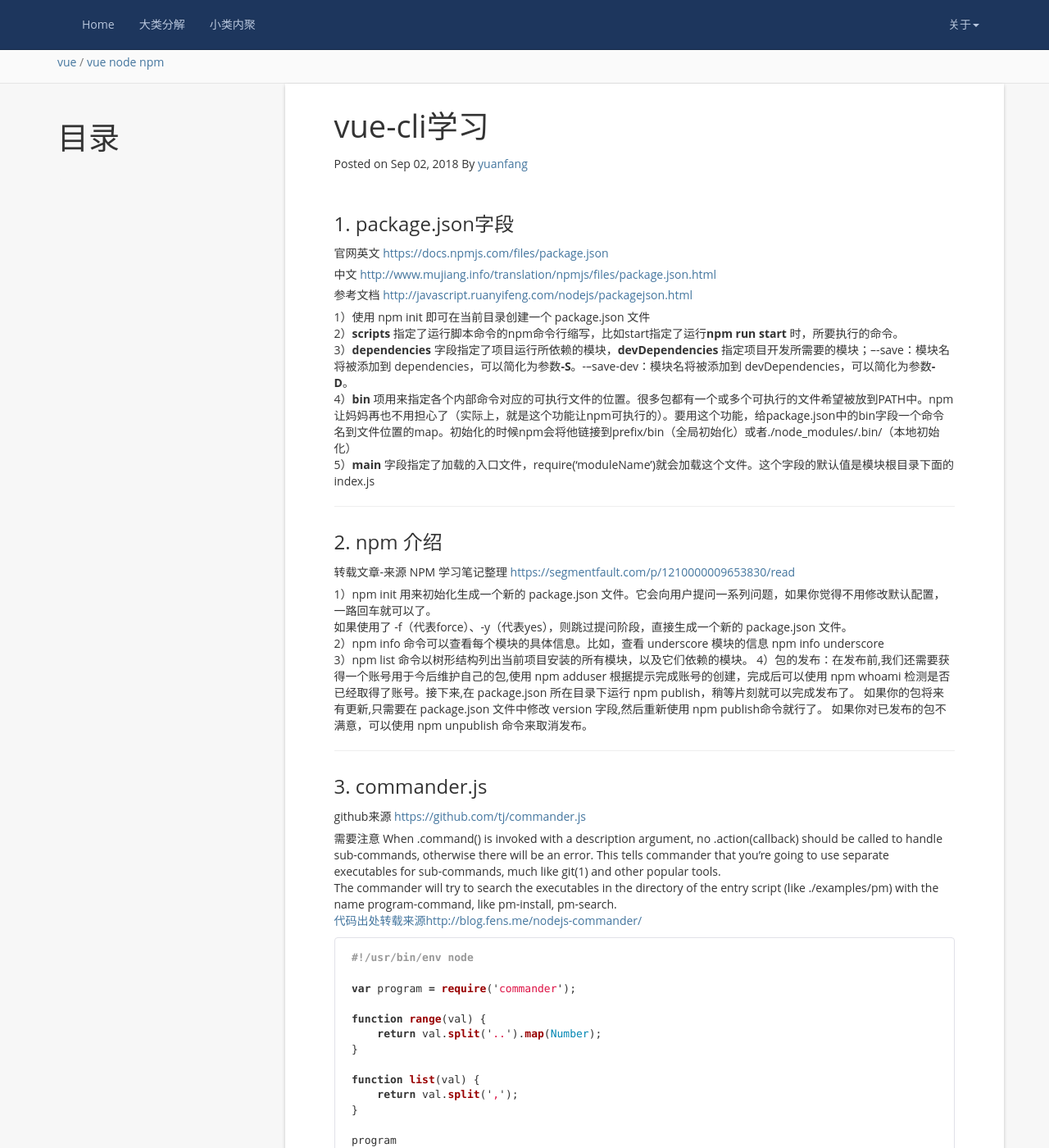
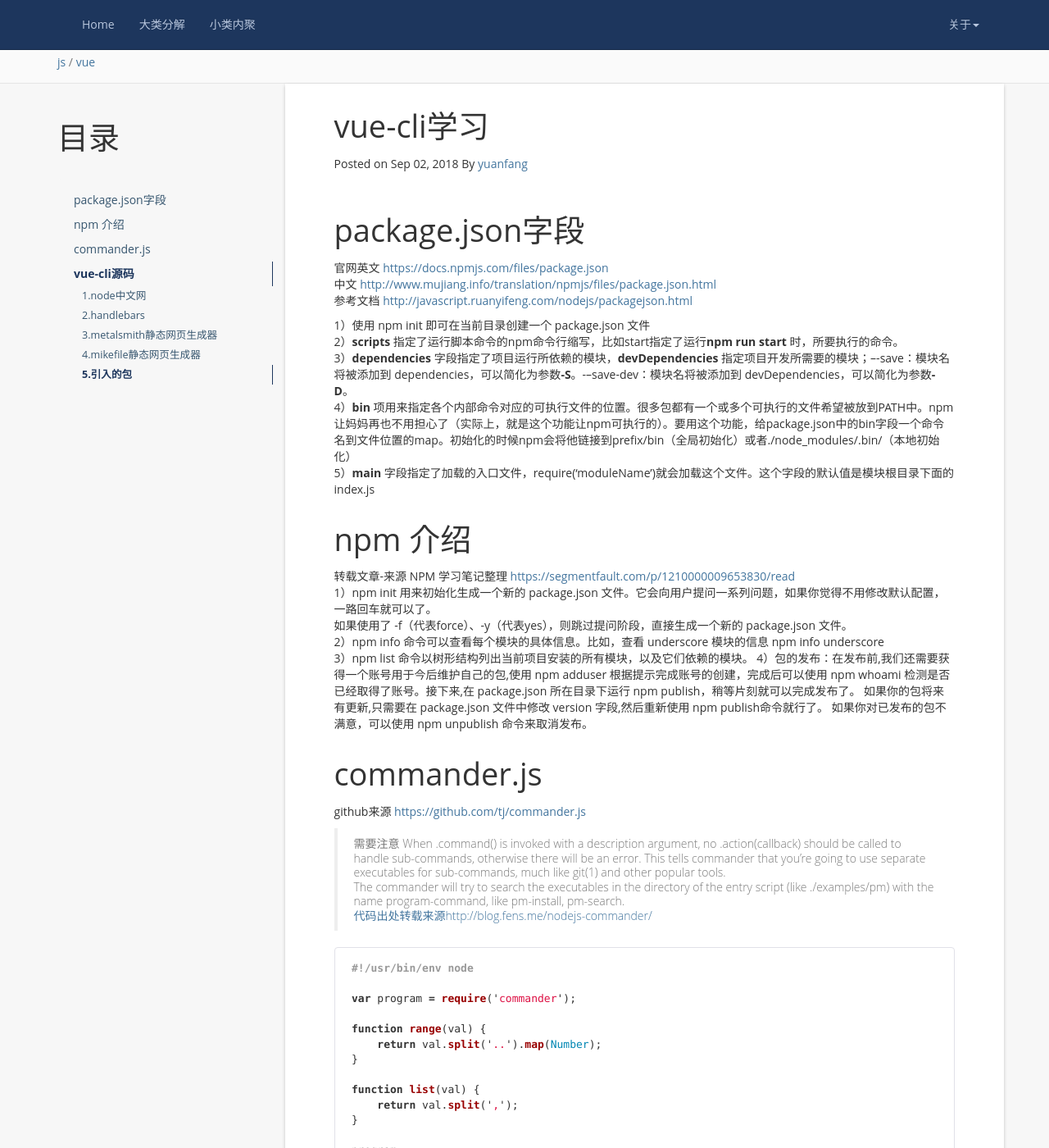
Before and after one commit to lanluohaisi/lanluohaisi.github.io, a Jekyll site: the page built from _posts/2018-09-02-vue-cli学习.md, in a window 1280 px wide and 1400 px high. Shown: the whole window at 82% size. Built offline with Jekyll 4.4.1, drawn with Linux system fonts in a browser that asks for light colours; nearby versions of some CDN libraries; a script that is not in the unit is left out; comment, search, counter and statistics services are not loaded; some of the changed text lies outside the part shown.

Commit message:
修改导航

````diff
--- a/_posts/2018-09-02-vue-cli学习.md
+++ b/_posts/2018-09-02-vue-cli学习.md
@@ -2,14 +2,20 @@
 layout: post
 title:  "vue-cli学习"
 date:   2018-09-02 17:31:01 +0800
-categories: vue
-tag: vue node npm
+categories: js
+tag: vue
 ---
 
-### 1. package.json字段
-##### 官网英文  [ https://docs.npmjs.com/files/package.json](https://docs.npmjs.com/files/package.json)
-##### 中文  [http://www.mujiang.info/translation/npmjs/files/package.json.html](http://www.mujiang.info/translation/npmjs/files/package.json.html)
-##### 参考文档  [http://javascript.ruanyifeng.com/nodejs/packagejson.html](http://javascript.ruanyifeng.com/nodejs/packagejson.html)
+* content
+{:toc}
+
+
+package.json字段			{#package}
+====================================
+
+官网英文  [ https://docs.npmjs.com/files/package.json](https://docs.npmjs.com/files/package.json)
+中文  [http://www.mujiang.info/translation/npmjs/files/package.json.html](http://www.mujiang.info/translation/npmjs/files/package.json.html)
+参考文档  [http://javascript.ruanyifeng.com/nodejs/packagejson.html](http://javascript.ruanyifeng.com/nodejs/packagejson.html)
 
 1）使用 npm init 即可在当前目录创建一个 package.json 文件
 2）**scripts** 指定了运行脚本命令的npm命令行缩写，比如start指定了运行**npm run start** 时，所要执行的命令。
@@ -28,10 +36,11 @@
 如果你的包将来有更新,只需要在 package.json 文件中修改 version 字段,然后重新使用 npm publish命令就行了。
 如果你对已发布的包不满意，可以使用 npm unpublish 命令来取消发布。
 
----
-### 3. commander.js
-##### github来源   [https://github.com/tj/commander.js](https://github.com/tj/commander.js)
-需要注意 When .command() is invoked with a description argument, no .action(callback) should be called to handle sub-commands, otherwise there will be an error. This tells commander that you're going to use separate executables for sub-commands, much like git(1) and other popular tools.
+commander.js			{#commander}
+====================================
+
+github来源   [https://github.com/tj/commander.js](https://github.com/tj/commander.js)
+>需要注意 When .command() is invoked with a description argument, no .action(callback) should be called to handle sub-commands, otherwise there will be an error. This tells commander that you're going to use separate executables for sub-commands, much like git(1) and other popular tools.
 The commander will try to search the executables in the directory of the entry script (like ./examples/pm) with the name program-command, like pm-install, pm-search.
 [代码出处转载来源http://blog.fens.me/nodejs-commander/](http://blog.fens.me/nodejs-commander/)
 
@@ -87,20 +96,27 @@
  range: 12..101
  list: ["192.168.1.1","192.168.1.2","192.168.1.3"]
 ```
----
-### 4. vue-cli源码
-##### 文章转载来源  [https://segmentfault.com/a/1190000013975247](https://segmentfault.com/a/1190000013975247)
 
-+ 1.node中文网[http://nodejs.cn/api/](http://nodejs.cn/api/)
+vue-cli源码 			{#vue_cli}
+====================================
+
+文章转载来源  [https://segmentfault.com/a/1190000013975247](https://segmentfault.com/a/1190000013975247)
+
+1.node中文网							{#vue_cli_node}
+------------------------------------
+
+node中文网[http://nodejs.cn/api/](http://nodejs.cn/api/)
 ```javascript
 const name = inPlace ? path.relative('../', process.cwd()) : rawName  //如果在当前目录下构建项目,当前目录名为项目构建目录名，否则是当前目录下的子目录【rawName】为项目构建目录名
 //process cwd() 方法返回 Node.js 进程当前工作的目录
 //path.relative() 方法返回从 from 到 to的相对路径（基于当前工作目录）。
 const to = path.resolve(rawName || '.') //项目构建目录的绝对路径
 ```
-+ 2.handlebars
-##### 学习文档
-[ 英文http://handlebarsjs.com/block_helpers.html](http://handlebarsjs.com/block_helpers.html)
+
+2.handlebars							{#vue_cli_handlebars}
+------------------------------------
+
+学习文档[ 英文http://handlebarsjs.com/block_helpers.html](http://handlebarsjs.com/block_helpers.html)
 [中文http://keenwon.com/992.html](http://keenwon.com/992.html)
 
 ```
@@ -113,9 +129,10 @@
 });
 ```
 
-+ 3.metalsmith静态网页生成器
-##### 学习文档 [https://github.com/segmentio/metalsmith](https://github.com/segmentio/metalsmith)
-##### 学习参考文档 [http://www.metalsmith.io/](http://www.metalsmith.io/)
+3.metalsmith静态网页生成器							{#vue_cli_metalsmith}
+------------------------------------
+学习文档 [https://github.com/segmentio/metalsmith](https://github.com/segmentio/metalsmith)
+学习参考文档 [http://www.metalsmith.io/](http://www.metalsmith.io/)
 
 ```javascript
 Metalsmith(__dirname)    // instantiate Metalsmith in the cwd
@@ -128,10 +145,11 @@
   });
 ```
 
+4.mikefile静态网页生成器							{#vue_cli_mikefile}
+------------------------------------
 
-+ 4.mikefile
-##### 学习参考文档   [http://www.ruanyifeng.com/blog/2015/03/build-website-with-make.html](http://www.ruanyifeng.com/blog/2015/03/build-website-with-make.html)
-##### 学习参考文档  [前端入门->makefile https://segmentfault.com/a/1190000004437816](https://segmentfault.com/a/1190000004437816)
+学习参考文档   [http://www.ruanyifeng.com/blog/2015/03/build-website-with-make.html](http://www.ruanyifeng.com/blog/2015/03/build-website-with-make.html)
+学习参考文档  [前端入门->makefile https://segmentfault.com/a/1190000004437816](https://segmentfault.com/a/1190000004437816)
 ```javascript
 //makefile的基本格式为:
 target: prerequisities
@@ -139,8 +157,9 @@
 // target就是你要执行的命令套件，prerequisties就是依赖，而command就是实际执行的命令。
 ```
 
+5.引入的包							{#vue_cli_pack}
+------------------------------------
 
-+ 5.引入的包
 ```javascript
 const download = require('download-git-repo')  //用于下载远程仓库至本地 支持GitHub、GitLab、Bitbucket
 const program = require('commander') //命令行处理工具
````
Also changed, not shown: other parts of _posts/2018-09-02-vue-cli学习.md (+5 -3 lines), _posts/2018-09-03-node学习.md (+38 -5 lines), _posts/2018-09-08-git.md (+18 -12 lines), README.md.
